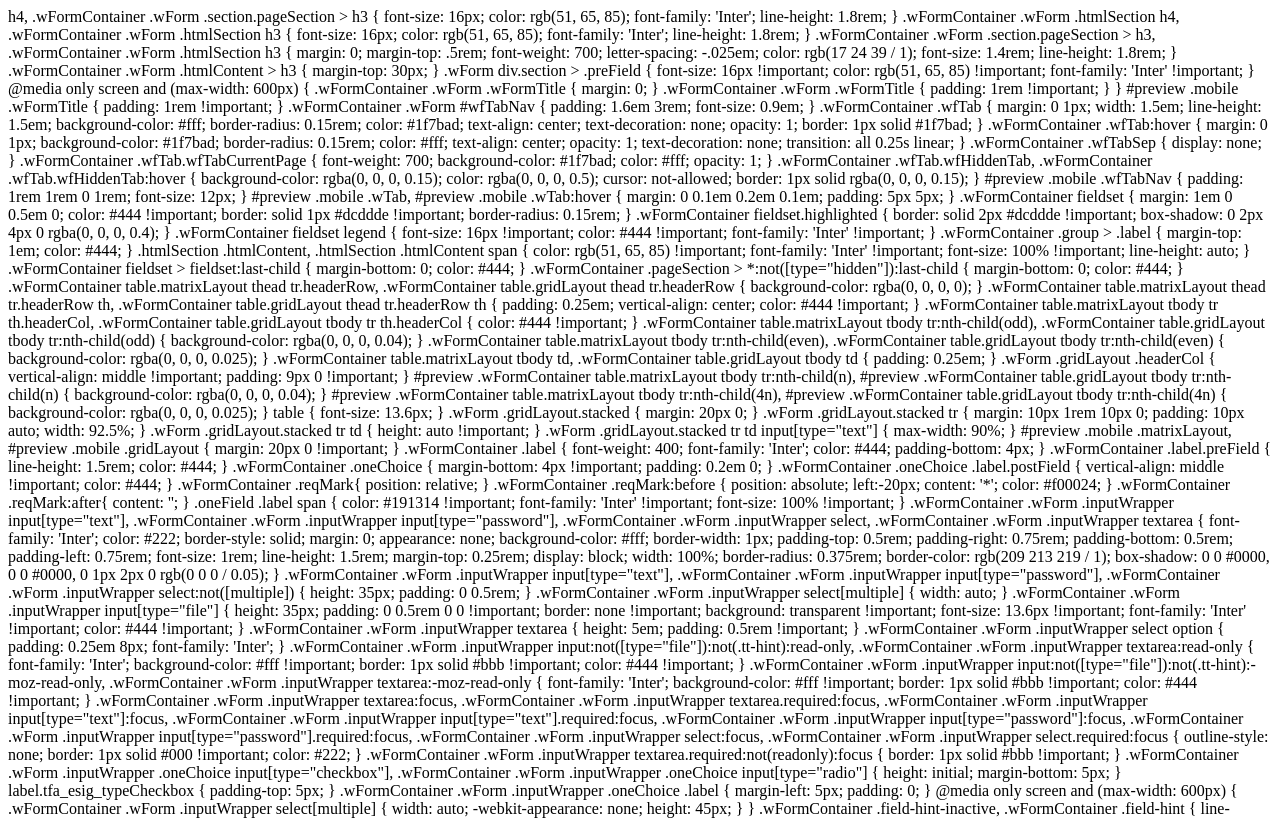
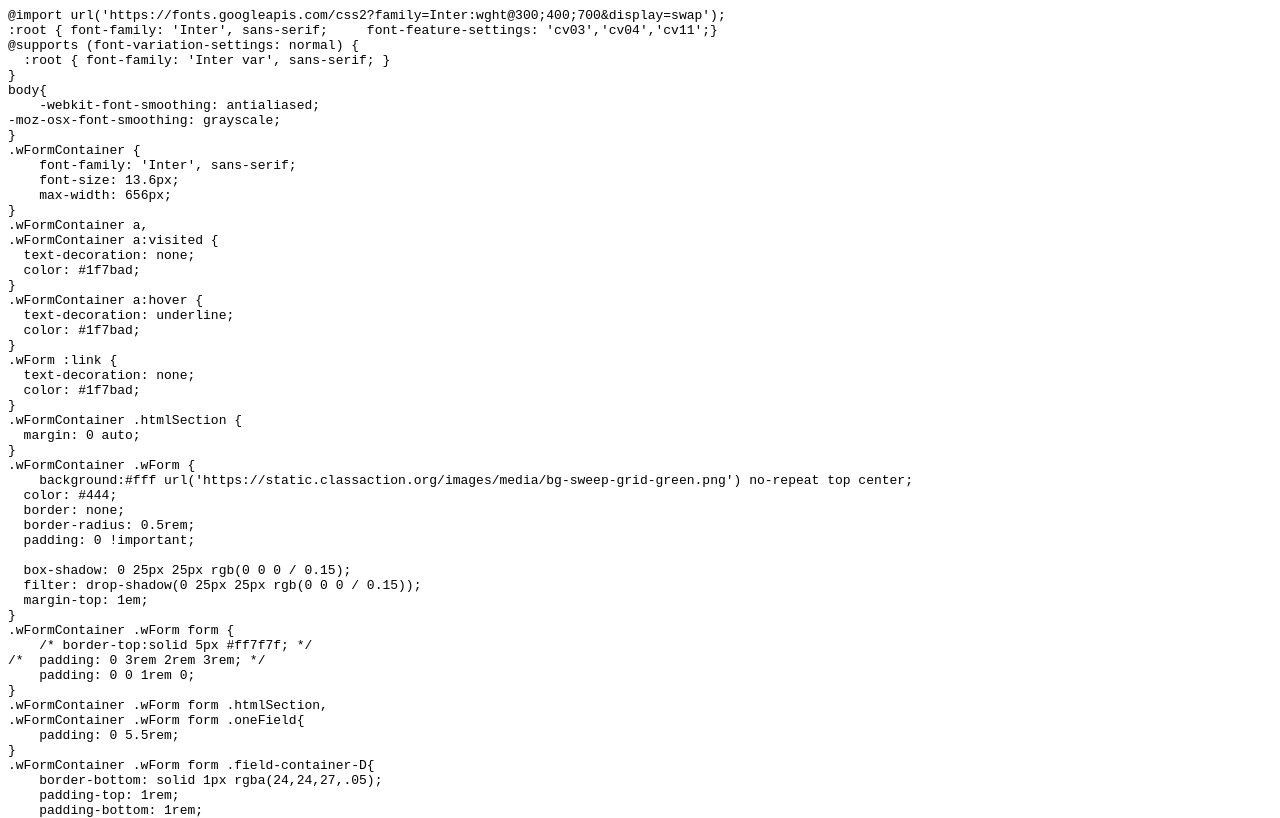
Before and after one commit to robyazbeck/FA_CSS, a plain HTML site: page index.html in a window 1280 px wide. Shown: the top 818 px of the page. Drawn offline with Linux system fonts and the light colour scheme.

Commit message:
Update index.html

```diff
--- a/index.html
+++ b/index.html
@@ -1,11 +1,4 @@
-<!--
-##### modified css code, uploaded to google drive: Download link >  https://drive.google.com/uc?export=view&id=1PUN3rSktuV3jXIl5XpUJer1XgjzhuGcS
-#####-> To create new link, add id to this link >>> https://drive.google.com/uc?export=download&id=1PUN3rSktuV3jXIl5XpUJer1XgjzhuGcS
-#### Text alignment & width added to lines 770 to line 779, 967-972 added orange using notpad++
--->
-
-<div
-@import url('https://fonts.googleapis.com/css2?family=Inter:wght@300;400;700&display=swap');
+<html><head><meta name="color-scheme" content="light dark"></head><body><pre style="word-wrap: break-word; white-space: pre-wrap;">@import url('https://fonts.googleapis.com/css2?family=Inter:wght@300;400;700&amp;display=swap');
 :root { font-family: 'Inter', sans-serif;     font-feature-settings: 'cv03','cv04','cv11';}
 @supports (font-variation-settings: normal) {
   :root { font-family: 'Inter var', sans-serif; }
@@ -990,4 +983,6 @@ a.errMsg {
   text-align: center!important;
 }
 
-</div>
+</pre>
+</body>
+</html>
```
